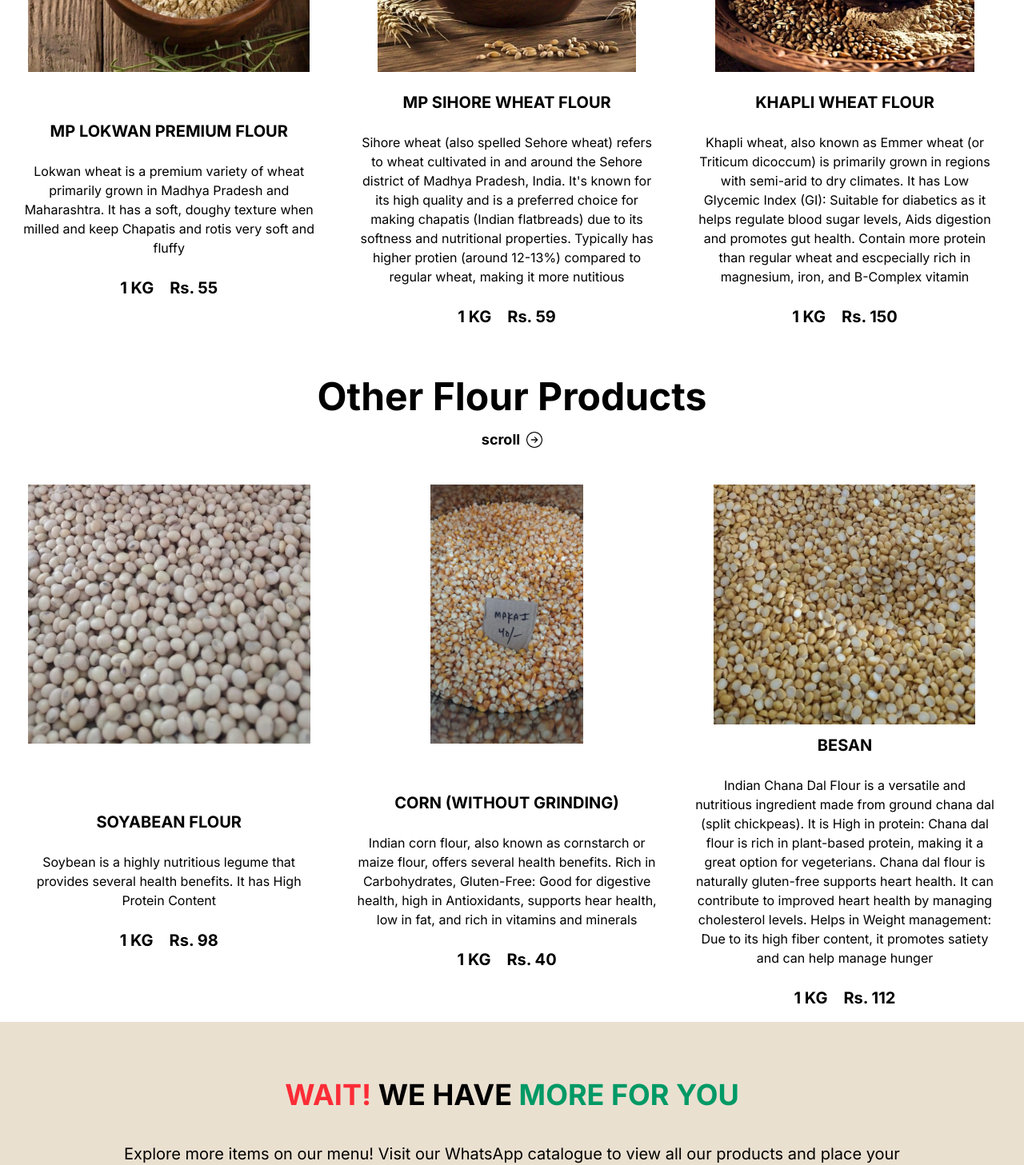
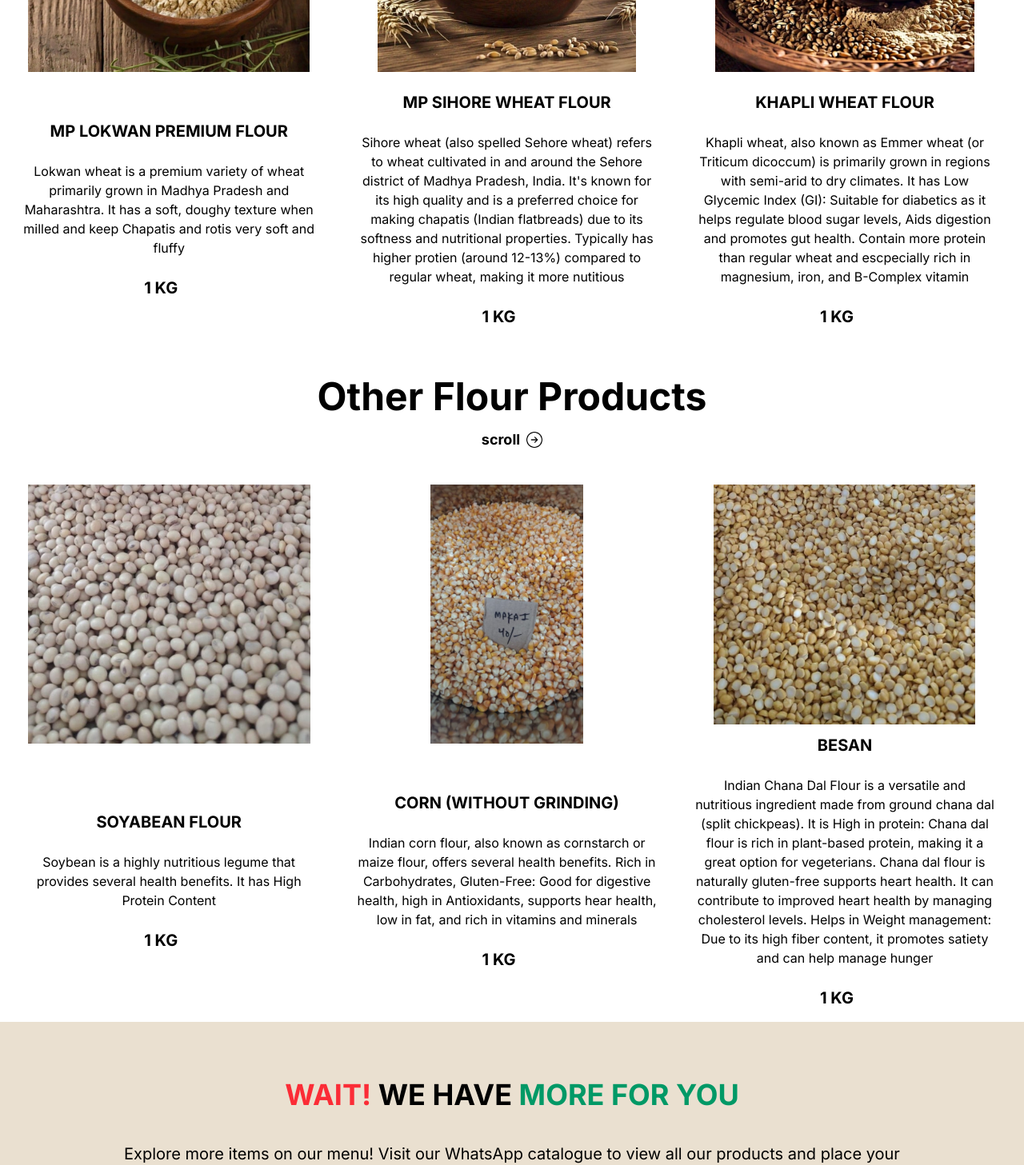
Before and after one commit to LSK-0207/web-app, a Next.js app: page /menu in a window 1280 px wide. Shown: the part 1202-2659 px from the top of the page at 80% size. Built offline with nearby package versions, Linux system fonts and the light colour scheme.

Commit message:
Removing pricing as it is to be changed.

```diff
--- a/components/Menu/FeaturedOtherProducts.tsx
+++ b/components/Menu/FeaturedOtherProducts.tsx
@@ -30,7 +30,7 @@ const FeaturedOtherProducts = () => {
               <p className="p-4">{item.desc}</p>
               <div>
                 <span className="text-xl font-bold pr-5 ">{item.quantity}</span>
-                <span className="text-xl font-bold">{item.price}</span>
+                {/* <span className="text-xl font-bold">{item.price}</span> */}
               </div>
             </div>
           </div>
--- a/components/Menu/FeaturedWheatProducts.tsx
+++ b/components/Menu/FeaturedWheatProducts.tsx
@@ -30,7 +30,7 @@ const FeaturedWheatProducts = () => {
               <p className="p-4">{item.desc}</p>
               <div>
                 <span className="text-xl font-bold pr-5 ">{item.quantity}</span>
-                <span className="text-xl font-bold">{item.price}</span>
+                {/* <span className="text-xl font-bold">{item.price}</span> */}
               </div>
             </div>
           </div>
--- a/data.ts
+++ b/data.ts
@@ -4,7 +4,7 @@ type product = {
   title: string;
   desc?: string;
   quantity: string;
-  price: string;
+  // price: string;
 };
 
 type products = product[];
@@ -16,7 +16,7 @@ export const featuredWheatProducts: products = [
     title: "MP Lokwan Premium Flour",
     desc: "Lokwan wheat is a premium variety of wheat primarily grown in Madhya Pradesh and Maharashtra. It has a soft, doughy texture when milled and keep Chapatis and rotis very soft and fluffy",
     quantity: "1 KG",
-    price: "Rs. 55",
+    // price: "Rs. 55",
   },
   {
     id: 2,
@@ -24,7 +24,7 @@ export const featuredWheatProducts: products = [
     title: "MP Sihore Wheat Flour",
     desc: "Sihore wheat (also spelled Sehore wheat) refers to wheat cultivated in and around the Sehore district of Madhya Pradesh, India. It's known for its high quality and is a preferred choice for making chapatis (Indian flatbreads) due to its softness and nutritional properties. Typically has higher protien (around 12-13%) compared to regular wheat, making it more nutitious",
     quantity: "1 KG",
-    price: "Rs. 59",
+    // price: "Rs. 59",
   },
   {
     id: 3,
@@ -32,7 +32,7 @@ export const featuredWheatProducts: products = [
     title: "Khapli Wheat FLour",
     desc: "Khapli wheat, also known as Emmer wheat (or Triticum dicoccum) is primarily grown in regions with semi-arid to dry climates. It has Low Glycemic Index (GI): Suitable for diabetics as it helps regulate blood sugar levels, Aids digestion and promotes gut health. Contain more protein than regular wheat and escpecially rich in magnesium, iron, and B-Complex vitamin",
     quantity: "1 KG",
-    price: "Rs. 150",
+    // price: "Rs. 150",
   },
   {
     id: 4,
@@ -40,7 +40,7 @@ export const featuredWheatProducts: products = [
     title: "Sharbati Premium Wheat Flour",
     desc: "Wheat Flour",
     quantity: "1 KG",
-    price: "Rs. 55",
+    // price: "Rs. 55",
   },
 ];
 
@@ -51,7 +51,7 @@ export const featuredOtherProducts: products = [
     title: "Soyabean FLour",
     desc: "Soybean is a highly nutritious legume that provides several health benefits. It has High Protein Content",
     quantity: "1 KG",
-    price: "Rs. 98",
+    // price: "Rs. 98",
   },
   {
     id: 2,
@@ -59,7 +59,7 @@ export const featuredOtherProducts: products = [
     title: "Corn (without grinding)",
     desc: "Indian corn flour, also known as cornstarch or maize flour, offers several health benefits. Rich in Carbohydrates, Gluten-Free: Good for digestive health, high in Antioxidants, supports hear health, low in fat, and rich in vitamins and minerals",
     quantity: "1 KG",
-    price: "Rs. 40",
+    // price: "Rs. 40",
   },
   {
     id: 3,
@@ -67,7 +67,7 @@ export const featuredOtherProducts: products = [
     title: "Besan",
     desc: "Indian Chana Dal Flour is a versatile and nutritious ingredient made from ground chana dal (split chickpeas). It is High in protein: Chana dal flour is rich in plant-based protein, making it a great option for vegeterians. Chana dal flour is naturally gluten-free supports heart health. It can contribute to improved heart health by managing cholesterol levels. Helps in Weight management: Due to its high fiber content, it promotes satiety and can help manage hunger",
     quantity: "1 KG",
-    price: "Rs. 112",
+    // price: "Rs. 112",
   },
   {
     id: 4,
@@ -75,6 +75,6 @@ export const featuredOtherProducts: products = [
     title: "Chana Star ",
     desc: "Chana Star Flour -- Without grinding",
     quantity: "1 KG",
-    price: "Rs. 87",
+    // price: "Rs. 87",
   },
 ];
```
